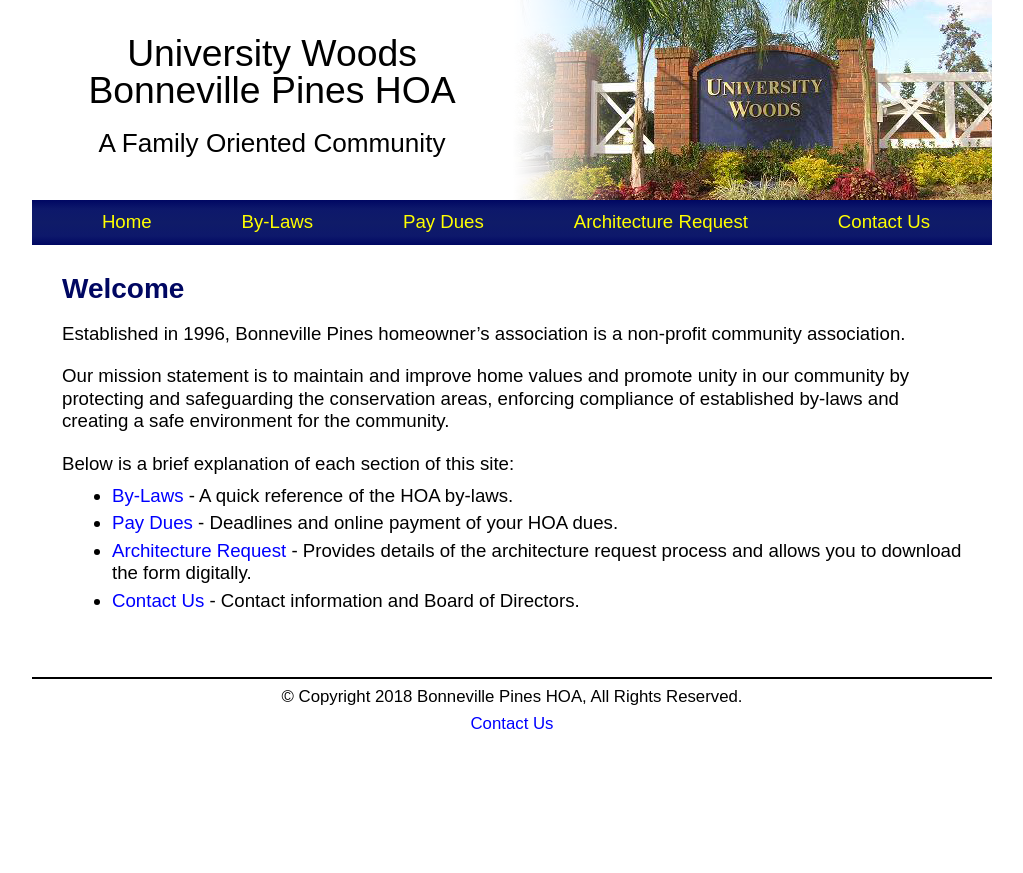
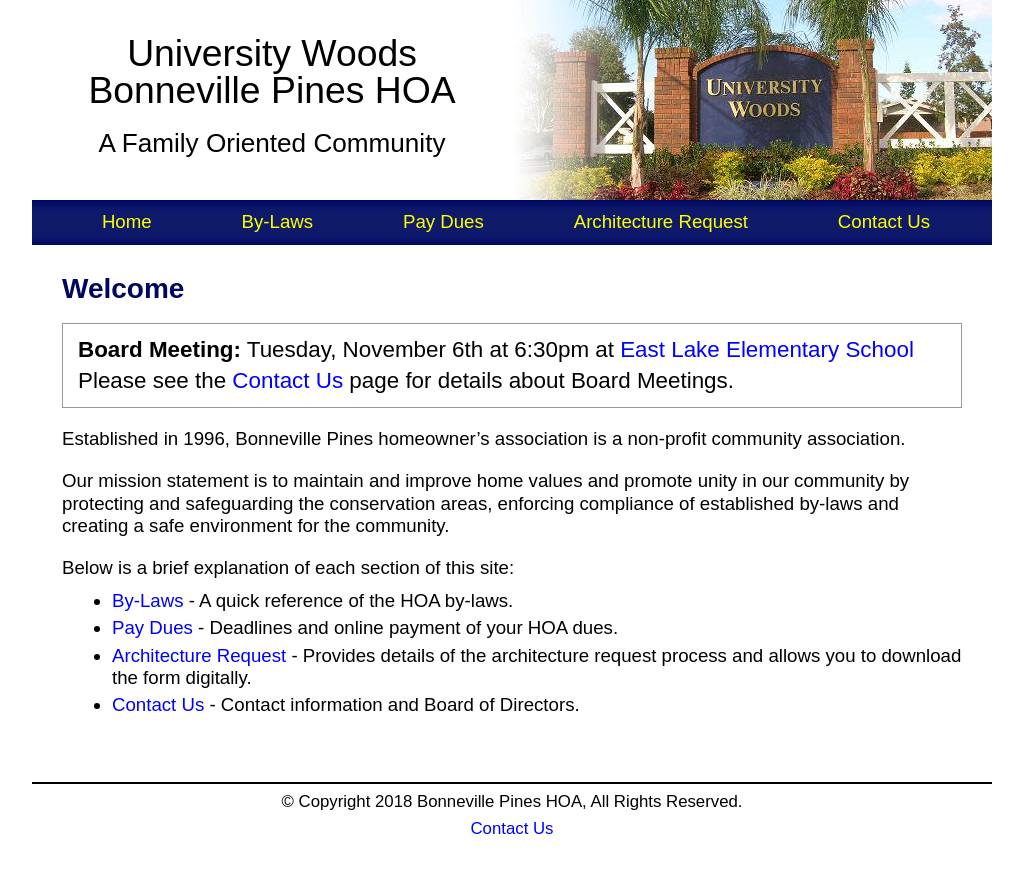
Before and after one commit to bphoa/website, a Jekyll site: the page built from index.md, in a window 1280 px wide. Shown: the top 873 px of the page, without its empty margins (128-1151 px from the left). Built offline with Jekyll 4.4.1, drawn with Linux system fonts in a browser that asks for light colours.

Commit message:
Add board meeting for November 6th

```diff
--- a/index.md
+++ b/index.md
@@ -2,6 +2,10 @@
 layout: page
 title: Welcome
 ---
+
+**Board Meeting:** Tuesday, November 6th at 6:30pm at [East Lake Elementary School](https://goo.gl/maps/kSfyNSUFMPE2)\\
+Please see the [Contact Us](contact) page for details about Board Meetings.
+{: .alert}
 
 Established in 1996, Bonneville Pines homeowner's association is a non-profit community association.
 
```
